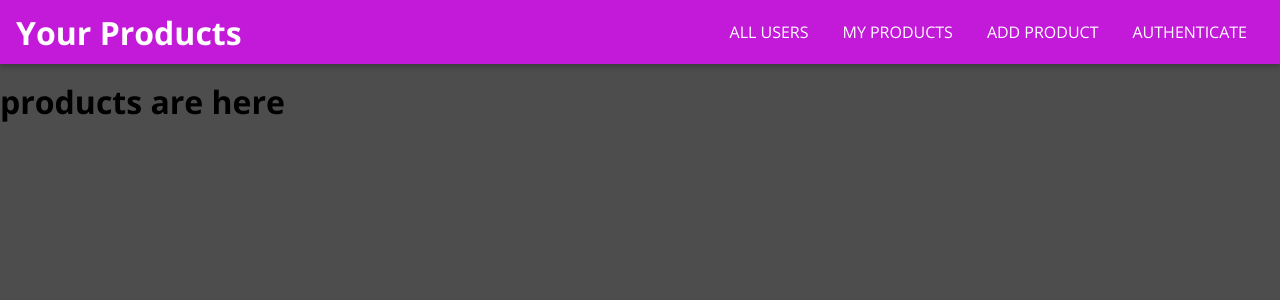
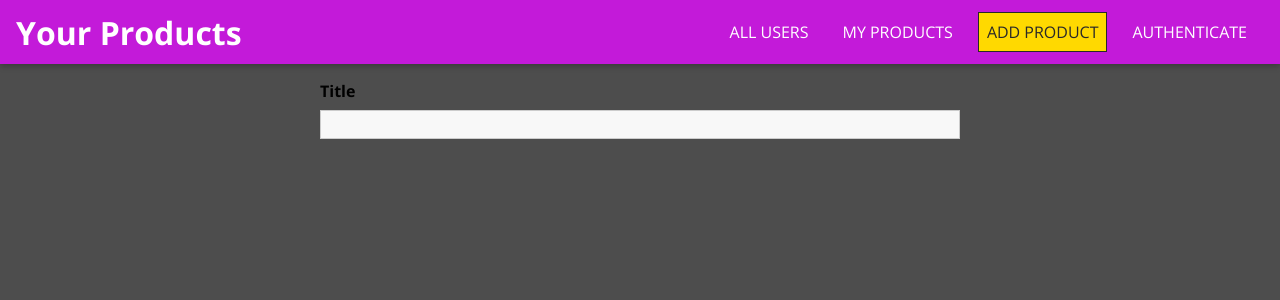
Before and after one commit to poojakanjalkar/Order-System, a React (Create React App) app in the folder my-order-system-app/: page /products/new in a window 1280 px wide. Shown: the top 300 px of the page. Built offline with nearby package versions, Linux system fonts and the light colour scheme.

Commit message:
implemented new product component to add products

```diff
--- /dev/null
+++ b/my-order-system-app/src/Products/pages/NewProduct.css
@@ -0,0 +1,7 @@
+.product-form {
+  list-style: none;
+  margin: 1rem auto;
+  padding: 0;
+  width: 90%;
+  max-width: 40rem;
+}
--- a/my-order-system-app/src/Products/pages/NewProduct.js
+++ b/my-order-system-app/src/Products/pages/NewProduct.js
@@ -1,5 +1,11 @@
 import React from "react";
+import "./NewProduct.css";
+import Input from "../../SHARED/FORMELEMENTS/Input";
 
 export default function NewProduct() {
-  return <h1>products are here</h1>;
+  return (
+    <form className="product-form">
+      <Input element="input" type="text" label="Title" />
+    </form>
+  );
 }
--- a/my-order-system-app/src/SHARED/components/Navigation/NavLinks.js
+++ b/my-order-system-app/src/SHARED/components/Navigation/NavLinks.js
@@ -16,7 +16,7 @@ export default function NavLinks() {
         </NavLink>
       </li>
       <li>
-        <NavLink to="/places/new" exact activeClassName="active">
+        <NavLink to="/products/new" exact activeClassName="active">
           ADD PRODUCT
         </NavLink>
       </li>
```
Also changed, not shown: my-order-system-app/src/SHARED/FORMELEMENTS/Input.js (+5 -9 lines).
